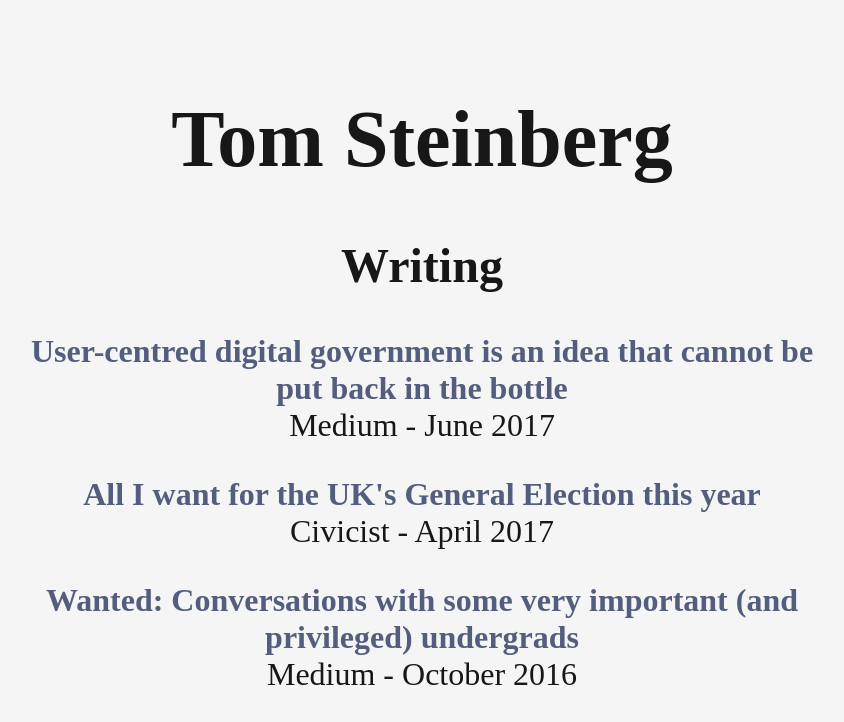
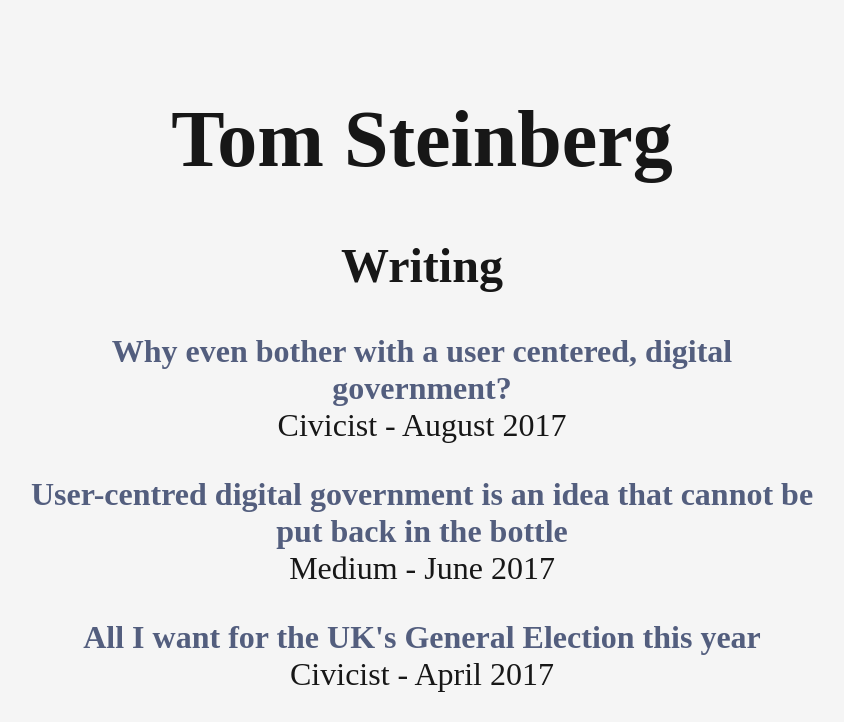
Before and after one commit to annapowellsmith/toms-website, a plain HTML site: page index.html in a window 1280 px wide. Shown: the top 722 px of the page, without its empty margins (218-1062 px from the left). Drawn offline with Linux system fonts and the light colour scheme; a web font is replaced by a local one.

Commit message:
Update index.html

```diff
--- a/index.html
+++ b/index.html
@@ -85,6 +85,11 @@
     <h2 id="writing">Writing</h2>
 
     <ul id="postlist">
+
+	    <li>
+    <a href="https://civichall.org/civicist/why-even-bother-with-a-user-centered-digital-govt/">Why even bother with a user centered, digital government?</a><br/>
+    Civicist - August 2017
+    </li>
 
     <li>
     <a href="https://medium.com/@TomSteinberg/user-centred-digital-government-is-an-idea-that-cannot-be-put-back-in-the-bottle-1954559a8dbe">User-centred digital government is an idea that cannot be put back in the bottle</a><br/>
```
